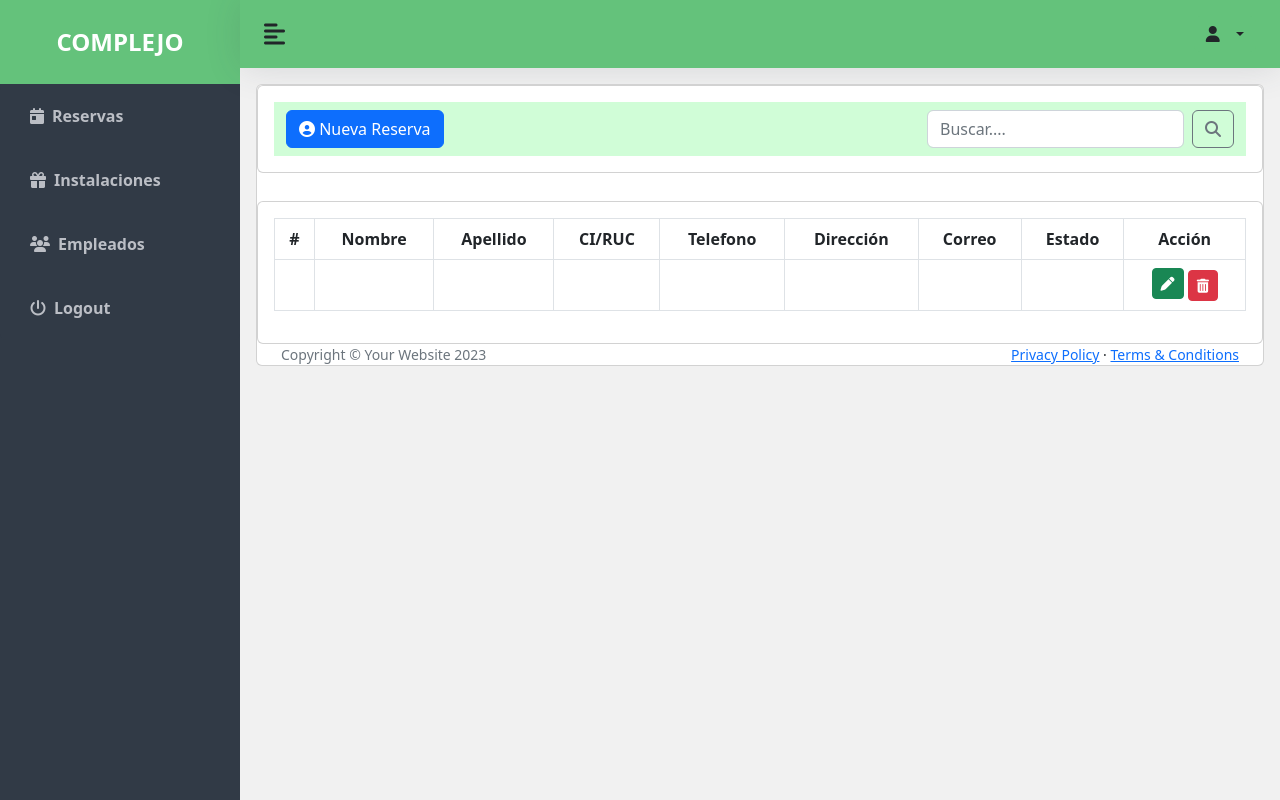
After one commit to JohnVallejoSuarez/Modulo-de-reservas-para-un-complejo-deportivo-usando-codigo-QR2, a Django app: page /adminReservas/ in a window 1280 px wide. The commit adds this page. Run offline with Django 4.2, Linux system fonts and the light colour scheme; lists and menus that the app fills with data are empty; some libraries are stand-ins or nearby versions.

Commit message:
Actualizacion_Admin

```diff
--- a/complejo/urls.py
+++ b/complejo/urls.py
@@ -22,4 +22,6 @@ urlpatterns = [
     path('', views.home, name='home'),
     path('instalaciones/', views.instalaciones, name='instalaciones'),
     path('detalleInstalacion/', views.detalleInstalacion, name='detalleInstalacion'),
+    path('adminInstalaciones/', views.adminInstalaciones, name='adminInstalaciones'),
+    path('adminReservas/', views.adminReservas, name='adminReservas'),
 ]
--- a/reservas/views.py
+++ b/reservas/views.py
@@ -9,3 +9,9 @@ def instalaciones(request):
 
 def detalleInstalacion(request):
     return render(request, 'vista_reserva.html')
+
+def adminInstalaciones(request):
+    return render(request, 'adminInstalaciones.html')
+
+def adminReservas(request):
+    return render(request, 'adminReservas.html')
--- a/templates/reservas_admin.html
+++ b/templates/adminInstalaciones.html
@@ -1,6 +1,6 @@
 {% extends "base_admin.html" %}
 {% load static %}
-{% block title %}{% endblock %}
+{% block title %}Instalaciones{% endblock %}
 
 
             {% block content %}
@@ -118,7 +118,7 @@
                                                     <td></td>
                                                     <td></td>
                                                     <td></td>
-                                                    <td style="color: red"><i class="fa fa-window-close"  aria-hidden="true"></i></td>
+                                                    <td ></td>
                                                     <td>
 
                                                         <a href=""><button class="btn btn-sm btn-success separacion" style="margin-bottom: 3%" data-bs-toggle="modal"
--- /dev/null
+++ b/templates/adminReservas.html
@@ -0,0 +1,139 @@
+{% extends "base_admin.html" %}
+{% load static %}
+{% block title %}Instalaciones{% endblock %}
+
+
+            {% block content %}
+            <div class="container-fluid px-3 pt-3">
+                <div class="card card-bg">
+                    <div class="card mb-4">
+
+
+                        <div class="card-body color-card1">
+                            <nav class="navbar navbar-color1">
+                                <div class="container-fluid">
+
+
+                                    <button type="button" class="btn btn-primary separacion" data-bs-toggle="modal"
+                                        data-bs-target="#exampleModal" >
+                                        <i class="fa fa-user-circle"></i> Nueva Reserva
+                                    </button>
+
+
+                                    <div class="modal fade" id="exampleModal" tabindex="-1"
+                                        aria-labelledby="exampleModalLabel" aria-hidden="true">
+                                        <div class="modal-dialog modal-lg">
+                                            <div class="modal-content">
+                                                <div class="modal-header">
+                                                    <h5 class="modal-title" id="exampleModalLabel">Nuevo Reserva</h5>
+                                                    <button type="button" class="btn-close" data-bs-dismiss="modal"
+                                                        aria-label="Close"></button>
+                                                </div>
+
+                                                <div class="modal-body">
+                                                    <form action="/registrarReserva/" method="post" class="row" >
+                                                        <div class="form-group col-md-6">
+                                                            <label for="">Nombre</label>
+                                                            <input type="text" name="nombre" id="nombre" class="form-control"  required>
+                                                        </div>
+
+                                                        <div class="form-group col-md-6">
+                                                            <label for="">Apellido</label>
+                                                            <input type="text" name="apellido" id="apellido" class="form-control"  required>
+                                                        </div>
+
+                                                        <div class="form-group col-md-6">
+                                                            <label for="">Ci/Ruc</label>
+                                                            <input type="text" name="ci" id="ci"class="form-control"   maxlength="10" minlength="10"  required>
+                                                        </div>
+
+                                                        <div class="form-group col-md-6">
+                                                            <label for="">Telefono</label>
+                                                            <input type="text" name="telefono" id="telefono" class="form-control" pattern="^[0-9999999999]+" maxlength="10" minlength="10" required>
+                                                        </div>
+
+                                                        <div class="form-group col-md-6">
+                                                            <label for="">Dirección</label>
+                                                            <input type="text" name="direccion" id="direccion" class="form-control" required>
+                                                        </div>
+
+                                                        <div class="form-group col-md-6">
+                                                            <label for="">Correo</label>
+                                                            <input type="email"  name="correo" id="correo"class="form-control" required>
+                                                        </div>
+                                                        <br>
+
+                                                        <div class="modal-footer form-group">
+                                                            <button type="button" class="btn btn-secondary"
+                                                                data-bs-dismiss="modal">Cerrar</button>
+                                                            <button type="submit" class="btn btn-primary" >Guardar</button>
+                                                        </div>
+                                                    </form>
+                                                </div>
+
+
+                                            </div>
+                                        </div>
+                                    </div>
+
+                                    <form class="d-flex" role="search" method="get">
+                                        <input class="form-control me-2" type="search" placeholder="Buscar...."
+                                            aria-label="Search" name="buscarres">
+                                        <button class="btn btn-outline-secondary" type="submit" id="buscador"><i
+                                                class="fas fa-search"></i></button>
+                                    </form>
+
+                                </div>
+                            </nav>
+                        </div>
+                    </div>
+
+                    <div class="card mt-1">
+                        <div class="card-body">
+                            <div class="row">
+                                <div class="col-12">
+                                    <div class="table-responsive">
+                                        <!-- Tabla de reserva -->
+                                        <table class='table table-bordered table-stripe table-hover'>
+                                            <thead class="text-center">
+                                                <tr>
+                                                    <th>#</th>
+                                                    <th>Nombre</th>
+                                                    <th>Apellido</th>
+                                                    <th>CI/RUC</th>
+                                                    <th>Telefono</th>
+                                                    <th>Dirección</th>
+                                                    <th>Correo</th>
+                                                    <th> Estado</th>
+                                                    <th>Acción</th>
+                                                </tr>
+                                            </thead>
+                                            <tbody>
+
+                                                <tr class='text-center'>
+                                                    <td></td>
+                                                    <td></td>
+                                                    <td></td>
+                                                    <td></td>
+                                                    <td></td>
+                                                    <td></td>
+                                                    <td></td>
+                                                    <td></td>
+                                                    <td>
+
+                                                        <a href=""><button class="btn btn-sm btn-success separacion" style="margin-bottom: 3%" data-bs-toggle="modal"
+                                                            data-bs-target="#modalEditar">
+                                                            <i class="fa-solid fa-pen"></i></button></a>
+                                                        <a href="" class=" btn btn-sm btn-danger btnEliminacion"><i class='fa fa-trash'></i></a>
+                                                    </td>
+                                                </tr>
+                                            </tbody>
+                                        </table>
+                                        <!-- Fin Tabla de Reserva -->
+
+                                    </div>
+                                </div>
+                            </div>
+                        </div>
+                    </div>
+                    {% endblock %}
--- a/templates/base_admin.html
+++ b/templates/base_admin.html
@@ -8,7 +8,7 @@
     <meta name="viewport" content="width=device-width, initial-scale=1.0">
     <link href="https://cdn.jsdelivr.net/npm/bootstrap@5.2.0/dist/css/bootstrap.min.css" rel="stylesheet"
         integrity="sha384-gH2yIJqKdNHPEq0n4Mqa/HGKIhSkIHeL5AyhkYV8i59U5AR6csBvApHHNl/vI1Bx" crossorigin="anonymous">
-    <link rel="stylesheet" href="style_base.css">
+    <link rel="stylesheet" href="{% static 'css/style.css' %}">
     <title>{% block title %}{% endblock %}</title>
 </head>
 
@@ -19,7 +19,7 @@
         <!-- Sidebar -->
         <div id="menu-iz">
             <div class="sidebar-heading text-center py-4 text-white fs-4 fw-bold color-encabezado">
-                <i class="fa-solid fa-paw me-2"></i>COMPLEJO
+                COMPLEJO
             </div>
             <div class="list-group">
 
@@ -52,7 +52,7 @@
             <nav class="navbar navbar-expand-lg menu-s py-3 px-4 color-encabezado">
                 <div class="d-flex align-items-center">
                     <i class="fas fa-align-left  fs-4 me-3" id="menu-toggle"></i>
-                    <h2 class=" m-0">{% block title %}{% endblock %}</h2>
+                    <h2 class=" m-0"></h2>
                 </div>
 
                 <div class="dropdown ms-auto color-encabezado">
```
